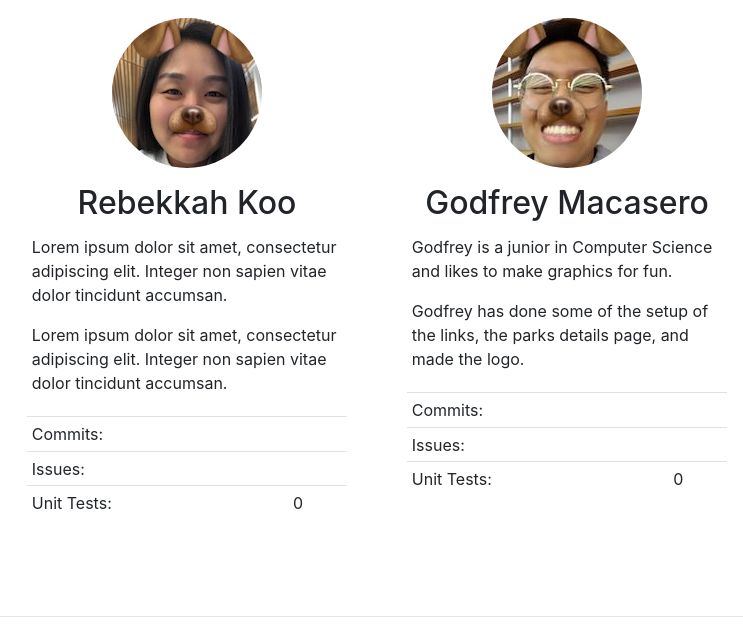
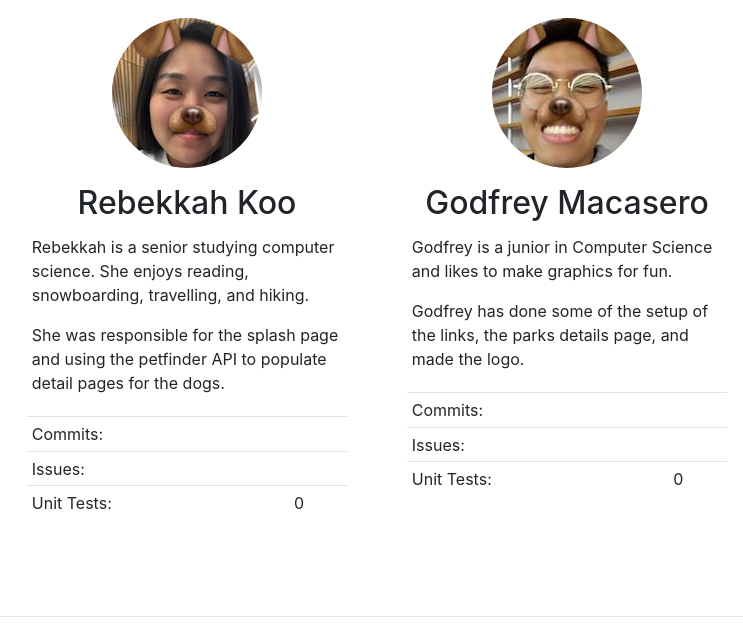
Before and after one commit to TimCoding/HomeSweHome, a Python web app: template server/templates/about.html in a window 1280 px wide. Shown: the part 1006-1641 px from the top of the page, without its empty margins (263-1006 px from the left). Run offline with Jinja, Linux system fonts and the light colour scheme; the template is opened without the code that fills it, so the values that code supplies are empty; some libraries are stand-ins or nearby versions.

Commit message:
updated bio close #16

```diff
--- a/server/templates/about.html
+++ b/server/templates/about.html
@@ -110,8 +110,8 @@
                 <table class="table table-sm">
                     <tr>
                         <td colspan="2" class="border-top-0">
-                            <p>Lorem ipsum dolor sit amet, consectetur adipiscing elit. Integer non sapien vitae dolor tincidunt accumsan.</p>
-                            <p>Lorem ipsum dolor sit amet, consectetur adipiscing elit. Integer non sapien vitae dolor tincidunt accumsan.</p>
+                            <p>Rebekkah is a senior studying computer science. She enjoys reading, snowboarding, travelling, and hiking.</p>
+                            <p>She was responsible for the splash page and using the petfinder API to populate detail pages for the dogs.</p>
                         </td>
                     </tr>
                     <tr>
```
